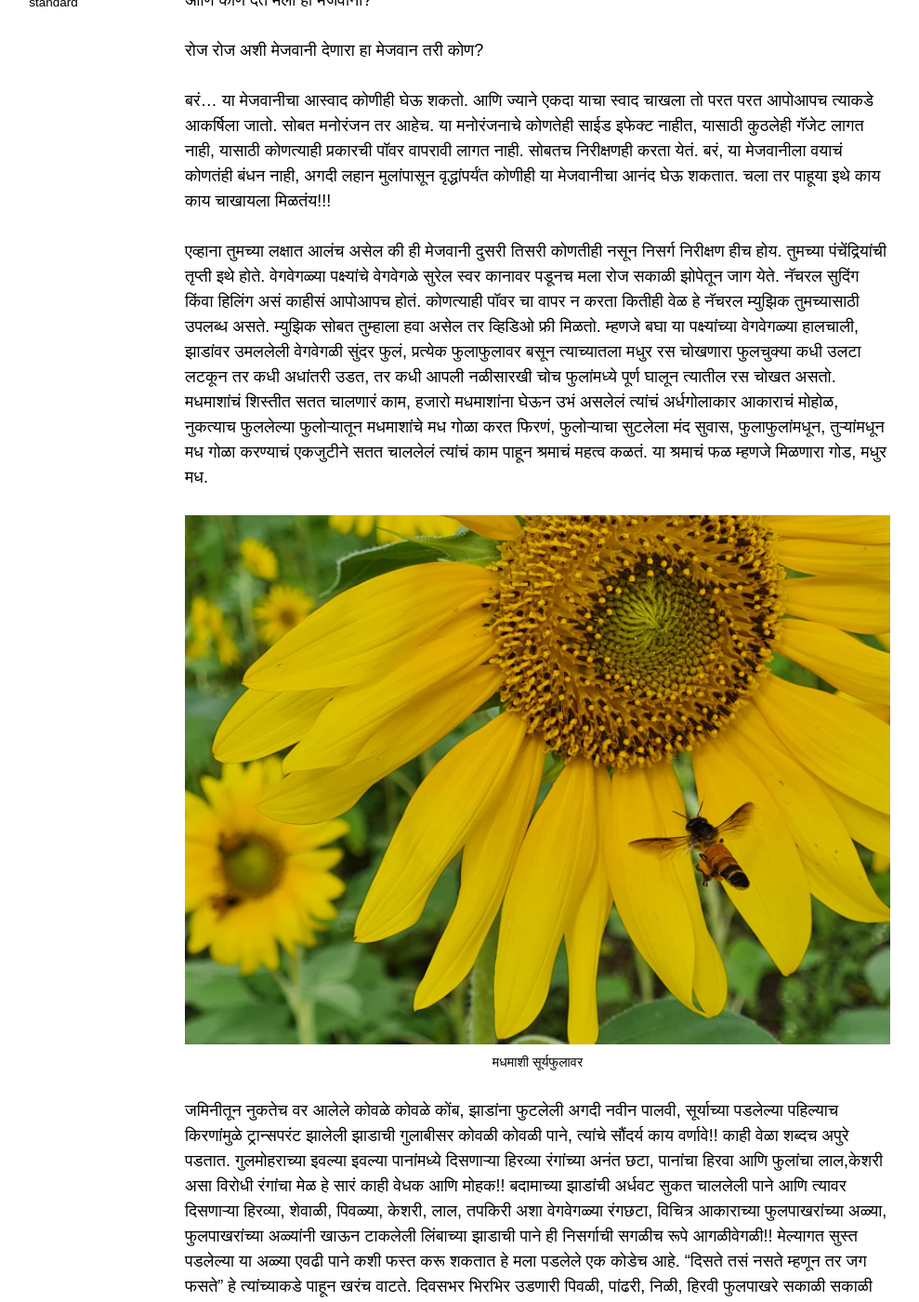
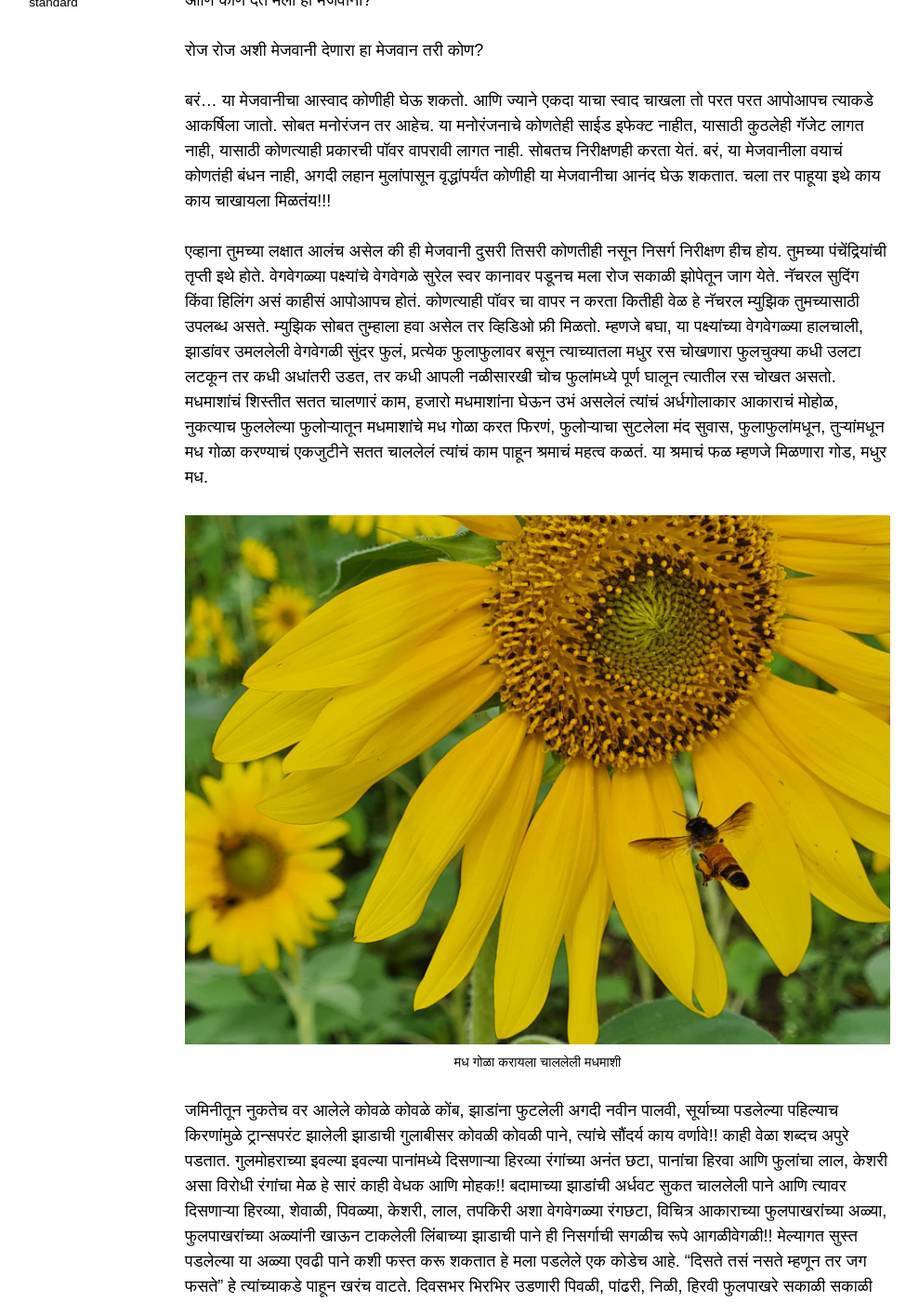
Before and after one commit to deepalichaware/deepalichaware.github.io, a Jekyll site: the page built from _posts/2024-06-07-mejwani.md, in a window 1280 px wide and 1400 px high, scrolled down 533 px. Shown: the whole window at 93% size, without its empty margins (176-1165 px from the left). Built offline with Jekyll 4.4.1, drawn with Linux system fonts in a browser that asks for light colours; nearby versions of some CDN libraries; some of the changed text lies outside the part shown.

Commit message:
edit post to latest version

```diff
--- a/_posts/2024-06-07-mejwani.md
+++ b/_posts/2024-06-07-mejwani.md
@@ -21,24 +21,22 @@ tags:
 
 बरं... या मेजवानीचा आस्वाद कोणीही घेऊ शकतो. आणि ज्याने एकदा याचा स्वाद चाखला तो परत परत आपोआपच त्याकडे आकर्षिला जातो. सोबत मनोरंजन तर आहेच. या मनोरंजनाचे कोणतेही साईड इफेक्ट नाहीत, यासाठी कुठलेही गॅजेट लागत नाही, यासाठी कोणत्याही प्रकारची पॉवर वापरावी लागत नाही. सोबतच निरीक्षणही करता येतं. बरं, या मेजवानीला वयाचं कोणतंही बंधन नाही, अगदी लहान मुलांपासून वृद्धांपर्यंत कोणीही या मेजवानीचा आनंद घेऊ शकतात. चला तर पाहूया इथे काय काय चाखायला मिळतंय!!!
 
-एव्हाना तुमच्या लक्षात आलंच असेल की ही मेजवानी दुसरी तिसरी कोणतीही नसून निसर्ग निरीक्षण हीच होय. तुमच्या पंचेंद्रियांची तृप्ती इथे होते. वेगवेगळ्या पक्ष्यांचे वेगवेगळे सुरेल स्वर कानावर पडूनच मला रोज सकाळी झोपेतून जाग येते. नॅचरल सुदिंग किंवा हिलिंग असं काहीसं आपोआपच होतं. कोणत्याही पॉवर चा वापर न करता कितीही वेळ हे नॅचरल म्युझिक तुमच्यासाठी उपलब्ध असते. म्युझिक सोबत तुम्हाला हवा असेल तर व्हिडिओ फ्री मिळतो. म्हणजे बघा या पक्ष्यांच्या वेगवेगळ्या हालचाली, झाडांवर उमललेली वेगवेगळी सुंदर फुलं, प्रत्येक फुलाफुलावर बसून त्याच्यातला मधुर रस चोखणारा फुलचुक्या कधी उलटा लटकून तर कधी अधांतरी उडत, तर कधी आपली नळीसारखी चोच फुलांमध्ये पूर्ण घालून त्यातील रस चोखत असतो. मधमाशांचं शिस्तीत सतत चालणारं काम, हजारो मधमाशांना घेऊन उभं असलेलं त्यांचं अर्धगोलाकार आकाराचं मोहोळ, नुकत्याच फुललेल्या फुलोऱ्यातून मधमाशांचे मध गोळा करत फिरणं, फुलोऱ्याचा सुटलेला मंद सुवास, फुलाफुलांमधून, तुऱ्यांमधून मध गोळा करण्याचं एकजुटीने सतत चाललेलं त्यांचं काम पाहून श्रमाचं महत्व कळतं. या श्रमाचं फळ म्हणजे मिळणारा गोड, मधुर मध.
+एव्हाना तुमच्या लक्षात आलंच असेल की ही मेजवानी दुसरी तिसरी कोणतीही नसून निसर्ग निरीक्षण हीच होय. तुमच्या पंचेंद्रियांची तृप्ती इथे होते. वेगवेगळ्या पक्ष्यांचे वेगवेगळे सुरेल स्वर कानावर पडूनच मला रोज सकाळी झोपेतून जाग येते. नॅचरल सुदिंग किंवा हिलिंग असं काहीसं आपोआपच होतं. कोणत्याही पॉवर चा वापर न करता कितीही वेळ हे नॅचरल म्युझिक तुमच्यासाठी उपलब्ध असते. म्युझिक सोबत तुम्हाला हवा असेल तर व्हिडिओ फ्री मिळतो. म्हणजे बघा, या पक्ष्यांच्या वेगवेगळ्या हालचाली, झाडांवर उमललेली वेगवेगळी सुंदर फुलं, प्रत्येक फुलाफुलावर बसून त्याच्यातला मधुर रस चोखणारा फुलचुक्या कधी उलटा लटकून तर कधी अधांतरी उडत, तर कधी आपली नळीसारखी चोच फुलांमध्ये पूर्ण घालून त्यातील रस चोखत असतो. मधमाशांचं शिस्तीत सतत चालणारं काम, हजारो मधमाशांना घेऊन उभं असलेलं त्यांचं अर्धगोलाकार आकाराचं मोहोळ, नुकत्याच फुललेल्या फुलोऱ्यातून मधमाशांचे मध गोळा करत फिरणं, फुलोऱ्याचा सुटलेला मंद सुवास, फुलाफुलांमधून, तुऱ्यांमधून मध गोळा करण्याचं एकजुटीने सतत चाललेलं त्यांचं काम पाहून श्रमाचं महत्व कळतं. या श्रमाचं फळ म्हणजे मिळणारा गोड, मधुर मध.
 
-<!-- ![Bees](/assets/images/mejwani/bee_on_sunflower.jpg) -->
 <figure class="align-center">
   <img
   src="/assets/images/mejwani/bee_on_sunflower.jpg"
   alt="Bee on Sunflower">
-  <figcaption>मधमाशी सूर्यफुलावर</figcaption>
+  <figcaption>मध गोळा करायला चाललेली मधमाशी </figcaption>
 </figure>
 
-जमिनीतून नुकतेच वर आलेले कोवळे कोवळे कोंब, झाडांना फुटलेली अगदी नवीन पालवी, सूर्याच्या पडलेल्या पहिल्याच किरणांमुळे ट्रान्सपरंट झालेली झाडाची गुलाबीसर कोवळी कोवळी पाने, त्यांचे सौंदर्य काय वर्णावे!! काही वेळा शब्दच अपुरे पडतात. गुलमोहराच्या इवल्या इवल्या पानांमध्ये दिसणाऱ्या हिरव्या रंगांच्या अनंत छटा, पानांचा हिरवा आणि फुलांचा लाल,केशरी असा विरोधी रंगांचा मेळ हे सारं काही वेधक आणि मोहक!! बदामाच्या झाडांची अर्धवट सुकत चाललेली पाने आणि त्यावर दिसणाऱ्या हिरव्या, शेवाळी, पिवळ्या, केशरी, लाल, तपकिरी अशा वेगवेगळ्या रंगछटा, विचित्र आकाराच्या फुलपाखरांच्या अळ्या, फुलपाखरांच्या अळ्यांनी खाऊन टाकलेली लिंबाच्या झाडाची पाने ही निसर्गाची सगळीच रूपे आगळीवेगळी!! मेल्यागत सुस्त पडलेल्या या अळ्या एवढी पाने कशी फस्त करू शकतात हे मला पडलेले एक कोडेच आहे. "दिसते तसं नसते म्हणून तर जग फसते" हे त्यांच्याकडे पाहून खरंच वाटते. दिवसभर भिरभिर उडणारी पिवळी, पांढरी, निळी, हिरवी फुलपाखरे सकाळी सकाळी मात्र दिसत नाहीत. सकाळी ती जरा उशिराच उठत असावीत.
+जमिनीतून नुकतेच वर आलेले कोवळे कोवळे कोंब, झाडांना फुटलेली अगदी नवीन पालवी, सूर्याच्या पडलेल्या पहिल्याच किरणांमुळे ट्रान्सपरंट झालेली झाडाची गुलाबीसर कोवळी कोवळी पाने, त्यांचे सौंदर्य काय वर्णावे!! काही वेळा शब्दच अपुरे पडतात. गुलमोहराच्या इवल्या इवल्या पानांमध्ये दिसणाऱ्या हिरव्या रंगांच्या अनंत छटा, पानांचा हिरवा आणि फुलांचा लाल, केशरी असा विरोधी रंगांचा मेळ हे सारं काही वेधक आणि मोहक!! बदामाच्या झाडांची अर्धवट सुकत चाललेली पाने आणि त्यावर दिसणाऱ्या हिरव्या, शेवाळी, पिवळ्या, केशरी, लाल, तपकिरी अशा वेगवेगळ्या रंगछटा, विचित्र आकाराच्या फुलपाखरांच्या अळ्या, फुलपाखरांच्या अळ्यांनी खाऊन टाकलेली लिंबाच्या झाडाची पाने ही निसर्गाची सगळीच रूपे आगळीवेगळी!! मेल्यागत सुस्त पडलेल्या या अळ्या एवढी पाने कशी फस्त करू शकतात हे मला पडलेले एक कोडेच आहे. "दिसते तसं नसते म्हणून तर जग फसते" हे त्यांच्याकडे पाहून खरंच वाटते. दिवसभर भिरभिर उडणारी पिवळी, पांढरी, निळी, हिरवी फुलपाखरे सकाळी सकाळी मात्र दिसत नाहीत. सकाळी ती जरा उशिराच उठत असावीत.
 
-<!-- ![butterfly](/assets/images/mejwani/butterfly.jpg) -->
 <figure class="align-center">
   <img
   src="/assets/images/mejwani/butterfly.jpg"
   alt="Dew and Butterfly">
-  <figcaption>दव आणि फुलपाखरू</figcaption>
+  <figcaption>दवाचा आस्वाद घ्यावा की नको ह्या विचारातले फुलपाखरू</figcaption>
 </figure>
 
 सीताफळाच्या झाडाची फळं जेव्हा पिकू लागतात, त्यांच्यात गोडी उतरायला सुरुवात होते तेव्हा एक दिवस देठाला फक्त वाटीसारखा वरचा सालाचा अर्धा भागच शिल्लक राहिलेला दिसतो. आतला गोड गर खारुताईने केव्हाच फस्त केलेला असतो. ही हुशारी तिच्यात कुठून बरं आली असेल???
@@ -47,12 +45,19 @@ tags:
   <img
   src="/assets/images/mejwani/caterpillar.jpg"
   alt="half eaten leaf and caterpillar">
-  <figcaption>विचित्र आकाराच्या अळ्या पाने खातात</figcaption>
+  <figcaption>विचित्र आकाराची अळी पान खाताना</figcaption>
 </figure>
 
 लिंबाच्या झाडाला लागलेली पांढऱ्या रंगाची मोहक फुलं, त्यांचा तो किंचित आंबूस सुगंध आणि मग फुलांपासून हिरवा-पिवळा लिंबू असा त्यांचा  दिवसागणिक होणारा प्रवास बघायला छानच वाटतो.
 
 एका विशिष्ट अल्गोरिदम मध्ये उगवलेली झाडांची पाने, झाडामध्ये घोसा घोसाने लागलेली फळं, काही अर्धी कच्ची, काही पिकत असलेली, काही पूर्ण पिकून तयार झालेली, रंग बदलत असलेली फळं आणि झाडांवरची फळं खाण्यासाठी पक्ष्यांची चाललेली लगबग बघण्यासारखी असते. या फळांवर ताव मारण्यासाठी अधून मधून हजेरी लावून जाणारी धनेश पक्ष्यांची जोडी, कबुतरांची गुटर गु, गुटर गु करत खिडकीच्या तावदानावर तिथल्या तिथेच चाललेली हालचाल हे सगळं म्हणजे मेजवानीतील खास मिठाईच!!
+
+<figure class="align-center">
+  <img
+  src="/assets/images/mejwani/hornbill.jpg"
+  alt="a hornbill on a gulmohar">
+  <figcaption>सायंकाळी आराम करत असलेला मोठाला धनेश</figcaption>
+</figure>
 
 मध्येच दयाळ पक्षाने वाजवलेली मधुर शीळ ऐकू येते. अंगावरील पांढरा पट्टा मिरवत फिरणारं त्याचं ते लगेच डोळ्यात भरणारं मोहक रूप, दुसरीकडे कोकिळेला इम्प्रेस करण्यासाठी गात असलेला कोकीळ, पण कोकिळा मात्र घाबरून झाडांच्या पानांमध्ये लपलेली असते.
 
@@ -63,7 +68,7 @@ tags:
   <figcaption>पांढरा पट्टेवाला दयाळ</figcaption>
 </figure>
 
-तांबट मात्र स्वतःच्या रूपाचा गर्व असल्यागत ताठ मानेने ऊन खात फांदीवर बसलेला असतो. पांढरे शुभ्र बगळे स्वतःच शरीर ताठ ओढून उंचावरून व्ही आकारात समूहाने उडत जातात. मैना स्वतःच्या डोक्यावरचा तुरा उडवत हवा खात स्वतःचीच स्वच्छता करत बसलेली असते. बुलबुलांची, चिमण्यांची तर उजाडल्यापासूनच लगबग सुरू असते. त्यांना कुठेच जायचे नसते. दिवसभर तिथल्या तिथे झाडावर, अंगणात उड्या मारत दाणे टिपत ते फिरत असतात. पण लगबग मात्र भारी!! तर आपले बी ईटर शेपटी मागील काडी सांभाळत इलेक्ट्रिक तारांवर खेळत असतात. त्यांचा तो हिरवा मोरपंखी रंग मन-मोहून घेतो. कधी कधी जोरजोरात कूप कूप आवाज करत भारद्वाज स्वतःच्या दर्शनाला बोलवतो. असं म्हणतात की भारद्वाजाचं दर्शन झालं म्हणजे दिवस चांगला जाणार आणि भारद्वाज दिसला की खोट्या का असेना पण या कल्पनेमुळे दिवस चांगला जातोही.
+तांबट मात्र स्वतःच्या रूपाचा गर्व असल्यागत ताठ मानेने ऊन खात फांदीवर बसलेला असतो. पांढरे शुभ्र बगळे स्वतःचे शरीर ताठ ओढून उंचावरून व्ही आकारात समूहाने उडत जातात. मैना स्वतःच्या डोक्यावरचा तुरा उडवत हवा खात स्वतःचीच स्वच्छता करत बसलेली असते. बुलबुलांची, चिमण्यांची तर उजाडल्यापासूनच लगबग सुरू असते. त्यांना कुठेच जायचे नसते. दिवसभर तिथल्या तिथे झाडावर, अंगणात उड्या मारत दाणे टिपत ते फिरत असतात. पण लगबग मात्र भारी!! तर आपले बी ईटर शेपटी मागील काडी सांभाळत इलेक्ट्रिक तारांवर खेळत असतात. त्यांचा तो हिरवा मोरपंखी रंग मन-मोहून घेतो. कधी कधी जोरजोरात कूप कूप आवाज करत भारद्वाज स्वतःच्या दर्शनाला बोलवतो. असं म्हणतात की भारद्वाजाचं दर्शन झालं म्हणजे दिवस चांगला जाणार आणि भारद्वाज दिसला की खोट्या का असेना पण या कल्पनेमुळे दिवस चांगला जातोही.
 
 <figure class="align-center">
   <img
@@ -72,8 +77,10 @@ tags:
   <figcaption>ऊन खात असलेला राजबिंडा तांबट</figcaption>
 </figure>
 
-सकाळ-संध्याकाळ कर्कश आवाजात ओरडणारे पोपट तर सर्वत्र दिसतात. दिवसभर मात्र दिसत नाहीत. ते कायम कोणावर तरी रागावलेले आहेत असंच वाटत राहतं. त्यांच्या वागण्यातून, ओरडण्यातून त्यांची बेफिकिरी जाणवते. आपली जशी बॉडी लँग्वेज असते तशीच पक्षांची, झाडांचीही स्वतःची बॉडी लँग्वेज असते. त्यातून त्यांच्या सवयी आपल्याला समजू शकतात. फक्त त्यासाठी तेवढं तरल मन मिळवावं लागतं. आपली पंचेंद्रिय जेव्हा एकाच वेळी कामाला लागतात आणि ती मनाशी संलग्न होतात तेव्हाच मौनाची भाषा, मनाची भाषा आपल्याला कळायला लागते.
+सकाळ-संध्याकाळ कर्कश आवाजात ओरडणारे पोपट तर सर्वत्र दिसतात. दिवसभर मात्र दिसत नाहीत. ते कायम कोणावर तरी रागावलेले आहेत असंच वाटत राहतं. त्यांच्या वागण्यातून, ओरडण्यातून त्यांची बेफिकिरी जाणवते. आपली जशी बॉडी लँग्वेज असते तशीच पक्षांची, झाडांचीही स्वतःची बॉडी लँग्वेज असते. त्यातून त्यांच्या सवयी आपल्याला समजू शकतात. फक्त त्यासाठी तेवढं तरल मन मिळवावं लागतं. आपली पंचेंद्रिये जेव्हा एकाच वेळी कामाला लागतात आणि ती मनाशी संलग्न होतात तेव्हाच मौनाची भाषा, मनाची भाषा आपल्याला कळायला लागते.
 
-आज विविध गॅजेट्सच्या आहारी गेलेल्या आणि त्यामुळे अगदी कमी वयात अनेक समस्यांना तोंड देणाऱ्या भावी पिढीला मोफत मिळणाऱ्या आणि प्रत्येकामध्ये सकारात्मकता निर्माण करणाऱ्या या मेजवान्यांची चव घ्यायलाच हवी. सहजपणे कुठेही उपलब्ध असणाऱ्या ह्या मेजवान्यांचे फायदे मोजता येणार नाही एवढे आहेत. आणि या निमित्तानेच ही नवी पिढी कुठेतरी प्रत्यक्ष अनुभवातून निसर्गाशी जोडली जाईल आणि निसर्गाचे संवर्धन पण करेल. म्हणजेच "गोष्ट एक, फायदे अनेक."
+अशा कितीतरी गमतीशीर, मनोरंजक गोष्टी आपल्या आजूबाजूला नियमितच घडत असतात. पण आपल्या मनाला ते निरीक्षण करण्याची सवयच नसते. त्यामुळे निसर्गात घडत असलेल्या या बदलांकडे आपण दुर्लक्ष करतो. ग्लोबल वार्मिंग मुळे होणाऱ्या बदलांचा सामना सगळ्यात जास्त नवीन पिढीला, लहान असणाऱ्या मुलांना करावा लागणार आहे. व्हर्च्युअल जगात माणूस स्वतःला हरवून बसतो तर निसर्गाच्या सानिध्यात स्वतःचा शोध लागतो.
+
+प्रत्येकामध्ये सकारात्मकता निर्माण करणाऱ्या आणि मोफत  मिळणाऱ्या या मेजवान्यांची चव घ्यायला प्रत्येकाने शिकायलाच हवं. जेवढ्या मोठ्या संख्येने लहान-मोठे सर्व जण याकडे आकर्षित होतील तेवढ्या मोठ्या संख्येने सगळ्यांची निसर्गाशी नाळ जोडली जाईल. यानिमित्ताने नवी पिढीही कुठेतरी प्रत्यक्ष अनुभवातून निसर्गाशी जोडली जाईल आणि निसर्गसंवर्धन पण आपोआपच होईल. म्हणजेच "गोष्ट एक, फायदे अनेक."
 
 चला तर मग घेऊया या मेजवान्यांचा आनंद.
```
Also changed, not shown: assets/images/mejwani/dhanesh.jpg (deleted), assets/images/mejwani/hornbill.jpg (added), assets/images/mejwani/nutcracker.JPG, assets/images/mejwani/robin.JPG, assets/images/mejwani/sunbird.jpg.
